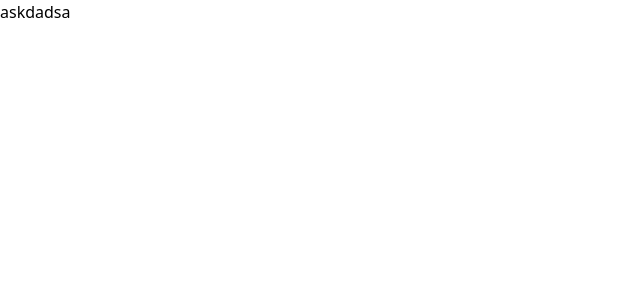
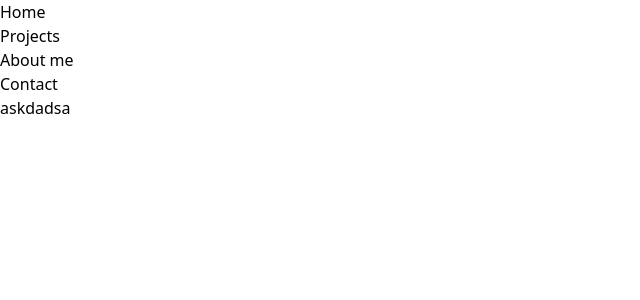
Before and after one commit to phvm/portfolio, a Vue app: page / in a window 1280 px wide. Shown: the top 300 px of the page, without its empty margins (0-640 px from the left). Built offline with nearby package versions, Linux system fonts and the light colour scheme.

Commit message:
feat: starting navbar component

```diff
--- a/src/components/PagesNavbar.vue
+++ b/src/components/PagesNavbar.vue
@@ -1,7 +1,11 @@
 <template>
-  <nav></nav>
+  <nav>
+    <div v-for="data in pagesNavbarData" :key="data.name">{{ data.name }}</div>
+  </nav>
 </template>
 
-<script setup lang="ts"></script>
+<script setup lang="ts">
+import { pagesNavbarData } from '../utils/constants'
+</script>
 
 <style scoped></style>
```
